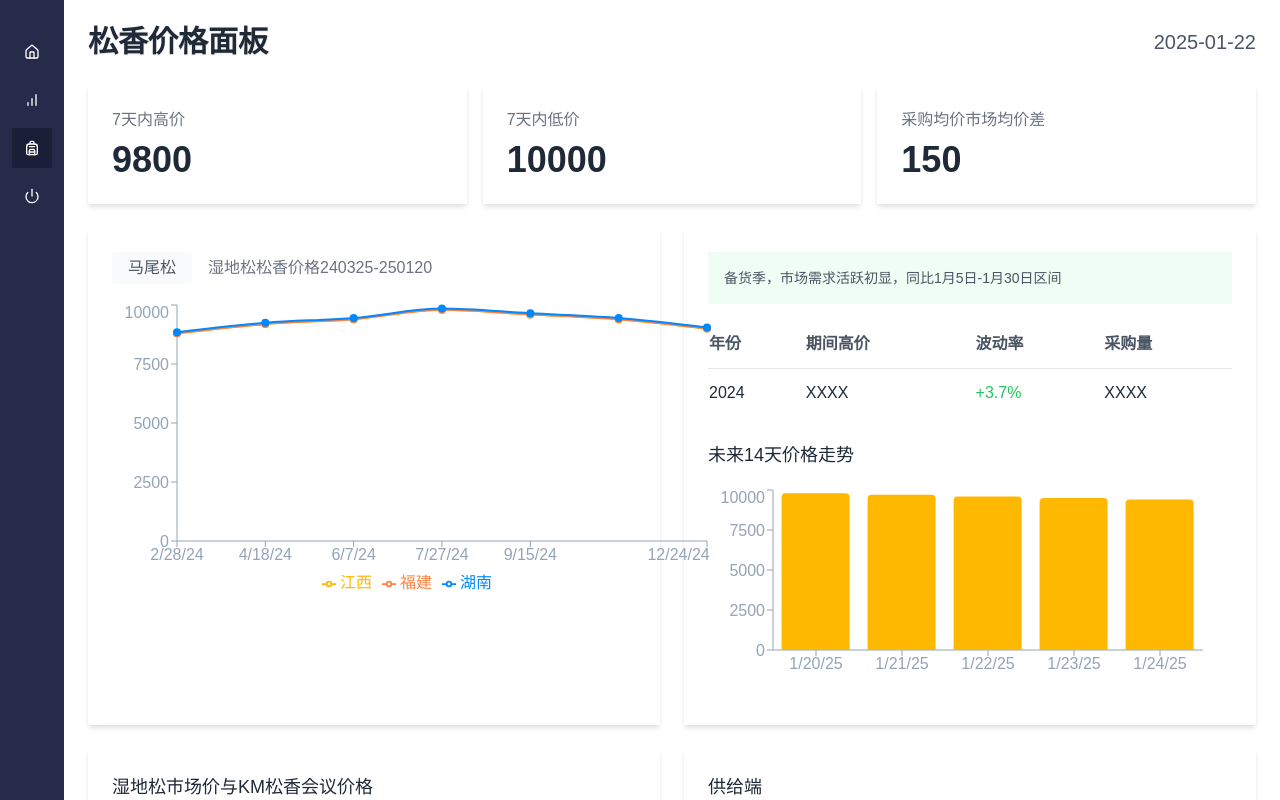
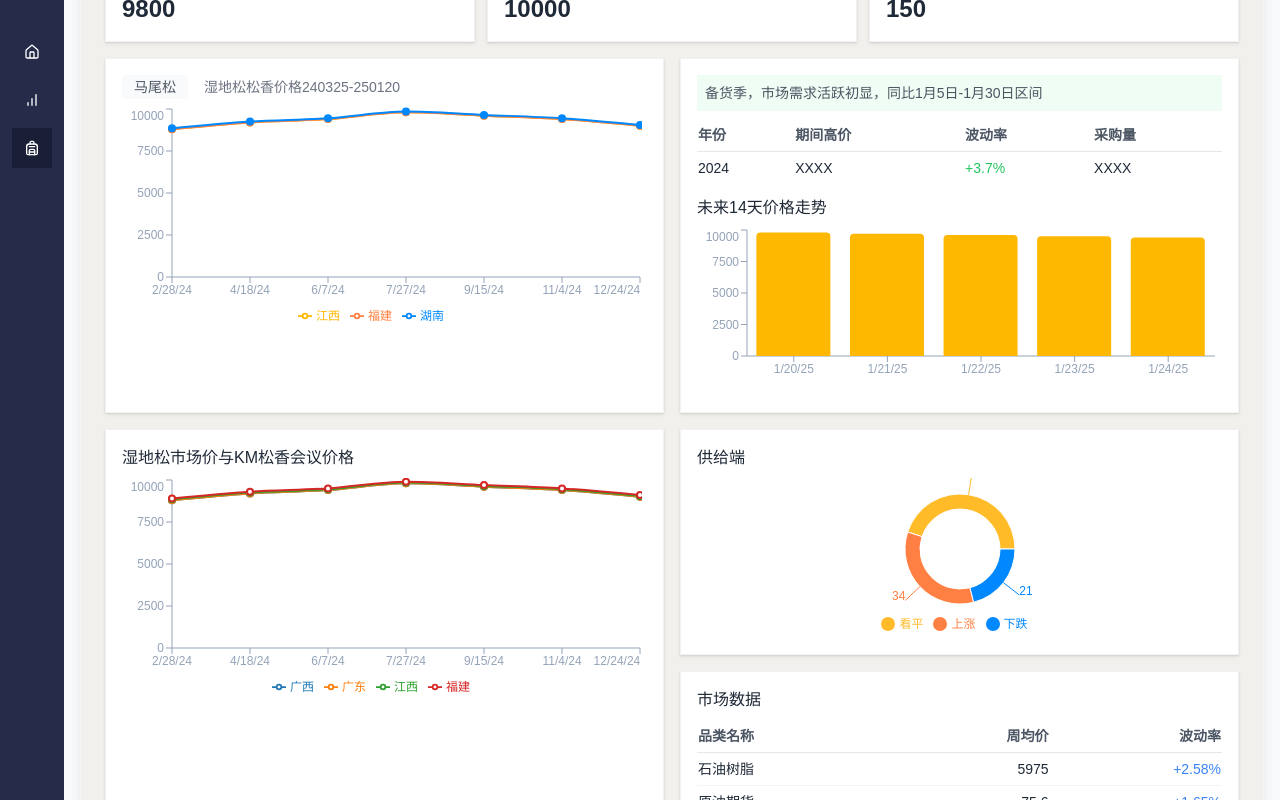
Before and after one commit to 1663851433/km-dashboard, a Next.js app: page /rosinPrice in a window 1280 px wide. Built offline with nearby package versions, Linux system fonts and the light colour scheme.

Commit message:
refactor: Enhance rosin price dashboard UI and chart responsiveness

```diff
--- a/app/rosinPrice/page.tsx
+++ b/app/rosinPrice/page.tsx
@@ -23,7 +23,13 @@ const dataLine = [
   { name: "7/27/24", price: 9800, region1: 9800, region2: 9850, region3: 9900 },
   { name: "9/15/24", price: 9600, region1: 9600, region2: 9650, region3: 9700 },
   { name: "11/4/24", price: 9400, region1: 9400, region2: 9450, region3: 9500 },
-  { name: "12/24/24", price: 9000, region1: 9000, region2: 9050, region3: 9100 },
+  {
+    name: "12/24/24",
+    price: 9000,
+    region1: 9000,
+    region2: 9050,
+    region3: 9100,
+  },
 ];
 
 const dataBar = [
@@ -42,7 +48,7 @@ const dataPie = [
 
 const marketData = [
   { name: "石油树脂", price: 5975, change: "+2.58%" },
-  { name: "原油期货", price: 75.60, change: "+1.65%" },
+  { name: "原油期货", price: 75.6, change: "+1.65%" },
   { name: "乙烯", price: 7000, change: "====" },
 ];
 
@@ -61,137 +67,294 @@ const RosinPricePanel: React.FC = () => {
 
   return (
     <div className="flex h-screen">
-      <div className="h-screen">
-        <DashboardSidebar className="h-full"/>
+      <DashboardSidebar className="h-full" />
+      <div
+        className="flex-1 overflow-auto bg-gray-50 flex items-center p-4"
+        style={{ fontFamily: "'PingFang SC', 'Microsoft YaHei', sans-serif" }}
+      >
+        <div className="max-w-[1200px] w-full mx-auto rounded-xl shadow-lg bg-[#f1f0ec] border border-gray-100 p-4">
+          <div className="flex justify-between items-center mb-4 px-2">
+            <div className="flex items-center gap-4">
+              <h1
+                className="text-2xl font-bold text-gray-800"
+                style={{ textShadow: "0 1px 2px rgba(0,0,0,0.1)" }}
+              >
+                松香价格面板
+              </h1>
             </div>
-      <div className="flex-1 p-6 overflow-auto bg-white" style={{ fontFamily: "'PingFang SC', 'Microsoft YaHei', sans-serif" }}>
-        <div className="flex justify-between items-center mb-6">
-          <div className="flex items-center gap-4">
-            <h1 className="text-3xl font-bold text-gray-800" style={{ textShadow: '0 1px 2px rgba(0,0,0,0.1)' }}>松香价格面板</h1>
+            <div className="flex items-center gap-2">
+              <div className="w-2 h-2 bg-green-400 rounded-full"></div>
+              <span className="text-lg text-gray-600">2025-01-22</span>
             </div>
-          <span className="text-xl text-gray-600">2025-01-22</span>
           </div>
 
           {/* 价格指标卡片 */}
-        <div className="flex gap-4 mb-6">
-          <div className="flex-1 rounded-lg p-6 bg-white" style={{ boxShadow: '0 4px 6px -1px rgba(0,0,0,0.1), 0 2px 4px -1px rgba(0,0,0,0.06)' }}>
-            <h2 className="text-gray-500 mb-2 text-base">7天内高价</h2>
-            <p className="text-4xl font-bold text-gray-800">9800</p>
+          <div className="flex gap-3 mb-4 px-2">
+            <div
+              className="flex-1 rounded-lg p-4 bg-white hover:shadow-lg transition-shadow duration-200"
+              style={{
+                boxShadow: "0 2px 4px rgba(0,0,0,0.05), 0 1px 2px rgba(0,0,0,0.1)",
+                border: "1px solid rgba(0,0,0,0.05)"
+              }}
+            >
+              <h2 className="text-gray-500 mb-1 text-sm">7天内高价</h2>
+              <p className="text-2xl font-bold text-gray-800">9800</p>
             </div>
-          <div className="flex-1 rounded-lg p-6 bg-white" style={{ boxShadow: '0 4px 6px -1px rgba(0,0,0,0.1), 0 2px 4px -1px rgba(0,0,0,0.06)' }}>
-            <h2 className="text-gray-500 mb-2 text-base">7天内低价</h2>
-            <p className="text-4xl font-bold text-gray-800">10000</p>
+            <div
+              className="flex-1 rounded-lg p-4 bg-white hover:shadow-lg transition-shadow duration-200"
+              style={{
+                boxShadow: "0 2px 4px rgba(0,0,0,0.05), 0 1px 2px rgba(0,0,0,0.1)",
+                border: "1px solid rgba(0,0,0,0.05)"
+              }}
+            >
+              <h2 className="text-gray-500 mb-1 text-sm">7天内低价</h2>
+              <p className="text-2xl font-bold text-gray-800">10000</p>
             </div>
-          <div className="flex-1 rounded-lg p-6 bg-white" style={{ boxShadow: '0 4px 6px -1px rgba(0,0,0,0.1), 0 2px 4px -1px rgba(0,0,0,0.06)' }}>
-            <h2 className="text-gray-500 mb-2 text-base">采购均价市场均价差</h2>
-            <p className="text-4xl font-bold text-gray-800">150</p>
+            <div
+              className="flex-1 rounded-lg p-4 bg-white hover:shadow-lg transition-shadow duration-200"
+              style={{
+                boxShadow: "0 2px 4px rgba(0,0,0,0.05), 0 1px 2px rgba(0,0,0,0.1)",
+                border: "1px solid rgba(0,0,0,0.05)"
+              }}
+            >
+              <h2 className="text-gray-500 mb-1 text-sm">采购均价市场均价差</h2>
+              <p className="text-2xl font-bold text-gray-800">150</p>
             </div>
           </div>
 
-        <div className="grid grid-cols-2 gap-6">
-          <div className="rounded-lg p-6 bg-white" style={{ boxShadow: '0 4px 6px -1px rgba(0,0,0,0.1), 0 2px 4px -1px rgba(0,0,0,0.06)' }}>
-            <div className="flex items-center gap-4 mb-4">
-              <span className="px-4 py-1 bg-gray-50 rounded text-gray-600 font-medium">马尾松</span>
-              <span className="text-gray-500">湿地松松香价格240325-250120</span>
+          <div className="grid grid-cols-2 gap-4 px-2">
+            <div
+              className="rounded-lg p-4 bg-white hover:shadow-lg transition-shadow duration-200"
+              style={{
+                boxShadow: "0 2px 4px rgba(0,0,0,0.05), 0 1px 2px rgba(0,0,0,0.1)",
+                border: "1px solid rgba(0,0,0,0.05)"
+              }}
+            >
+              <div className="flex items-center gap-4 mb-2">
+                <span className="px-3 py-0.5 bg-gray-50 rounded text-gray-600 font-medium text-sm">
+                  马尾松
+                </span>
+                <span className="text-gray-500 text-sm">湿地松松香价格240325-250120</span>
               </div>
-            <LineChart width={600} height={300} data={dataLine}>
-              <XAxis dataKey="name" stroke="#94a3b8" />
-              <YAxis stroke="#94a3b8" />
-              <Tooltip contentStyle={{ backgroundColor: 'white', border: 'none', boxShadow: '0 2px 8px rgba(0,0,0,0.15)' }} />
-              <Legend />
-              <Line type="monotone" dataKey="price" stroke="#FFB800" name="江西" dot={{ fill: '#FFB800' }} strokeWidth={2} />
-              <Line type="monotone" dataKey="region1" stroke="#FF8042" name="福建" dot={{ fill: '#FF8042' }} strokeWidth={2} />
-              <Line type="monotone" dataKey="region2" stroke="#0088FE" name="湖南" dot={{ fill: '#0088FE' }} strokeWidth={2} />
+              <LineChart width={520} height={220} data={dataLine} margin={{ top: 2, right: 2, bottom: 2, left: -10 }}>
+                <XAxis dataKey="name" stroke="#94a3b8" fontSize={12} />
+                <YAxis stroke="#94a3b8" fontSize={12} />
+                <Tooltip
+                  contentStyle={{
+                    backgroundColor: "white",
+                    border: "none",
+                    boxShadow: "0 2px 8px rgba(0,0,0,0.15)",
+                    fontSize: "12px"
+                  }}
+                />
+                <Legend wrapperStyle={{ fontSize: "12px" }} />
+                <Line
+                  type="monotone"
+                  dataKey="price"
+                  stroke="#FFB800"
+                  name="江西"
+                  dot={{ fill: "#FFB800", r: 3 }}
+                  strokeWidth={2}
+                />
+                <Line
+                  type="monotone"
+                  dataKey="region1"
+                  stroke="#FF8042"
+                  name="福建"
+                  dot={{ fill: "#FF8042", r: 3 }}
+                  strokeWidth={2}
+                />
+                <Line
+                  type="monotone"
+                  dataKey="region2"
+                  stroke="#0088FE"
+                  name="湖南"
+                  dot={{ fill: "#0088FE", r: 3 }}
+                  strokeWidth={2}
+                />
               </LineChart>
             </div>
 
-          <div className="rounded-lg p-6 bg-white" style={{ boxShadow: '0 4px 6px -1px rgba(0,0,0,0.1), 0 2px 4px -1px rgba(0,0,0,0.06)' }}>
-            <div className="mb-4">
-              <div className="p-4 bg-green-50 rounded-lg text-sm text-gray-600 mb-4">
+            <div
+              className="rounded-lg p-4 bg-white hover:shadow-lg transition-shadow duration-200"
+              style={{
+                boxShadow: "0 2px 4px rgba(0,0,0,0.05), 0 1px 2px rgba(0,0,0,0.1)",
+                border: "1px solid rgba(0,0,0,0.05)"
+              }}
+            >
+              <div className="mb-2">
+                <div className="p-2 bg-green-50 rounded-lg text-sm text-gray-600 mb-2">
                   备货季，市场需求活跃初显，同比1月5日-1月30日区间
                 </div>
-              <table className="w-full mb-6">
+                <table className="w-full mb-3 text-sm">
                   <thead>
                     <tr className="border-b border-gray-200">
-                    <th className="py-3 text-left text-gray-600">年份</th>
-                    <th className="py-3 text-left text-gray-600">期间高价</th>
-                    <th className="py-3 text-left text-gray-600">波动率</th>
-                    <th className="py-3 text-left text-gray-600">采购量</th>
+                      <th className="py-1.5 text-left text-gray-600">年份</th>
+                      <th className="py-1.5 text-left text-gray-600">期间高价</th>
+                      <th className="py-1.5 text-left text-gray-600">波动率</th>
+                      <th className="py-1.5 text-left text-gray-600">采购量</th>
                     </tr>
                   </thead>
                   <tbody>
                     <tr>
-                    <td className="py-3 text-gray-800">2024</td>
-                    <td className="py-3 text-gray-800">XXXX</td>
-                    <td className="py-3 text-green-500">+3.7%</td>
-                    <td className="py-3 text-gray-800">XXXX</td>
+                      <td className="py-1.5 text-gray-800">2024</td>
+                      <td className="py-1.5 text-gray-800">XXXX</td>
+                      <td className="py-1.5 text-green-500">+3.7%</td>
+                      <td className="py-1.5 text-gray-800">XXXX</td>
                     </tr>
                   </tbody>
                 </table>
-              <h3 className="text-lg font-medium text-gray-800 mb-4">未来14天价格走势</h3>
-              <BarChart width={500} height={200} data={dataBar}>
-                <XAxis dataKey="name" stroke="#94a3b8" />
-                <YAxis stroke="#94a3b8" />
-                <Tooltip contentStyle={{ backgroundColor: 'white', border: 'none', boxShadow: '0 2px 8px rgba(0,0,0,0.15)' }} />
+                <h3 className="text-base font-medium text-gray-800 mb-2">
+                  未来14天价格走势
+                </h3>
+                <BarChart width={520} height={160} data={dataBar} margin={{ top: 2, right: 2, bottom: 2, left: -10 }}>
+                  <XAxis dataKey="name" stroke="#94a3b8" fontSize={12} />
+                  <YAxis stroke="#94a3b8" fontSize={12} />
+                  <Tooltip
+                    contentStyle={{
+                      backgroundColor: "white",
+                      border: "none",
+                      boxShadow: "0 2px 8px rgba(0,0,0,0.15)",
+                      fontSize: "12px"
+                    }}
+                  />
                   <Bar dataKey="price" fill="#FFB800" radius={[4, 4, 0, 0]} />
                 </BarChart>
               </div>
             </div>
 
-          <div className="rounded-lg p-6 bg-white" style={{ boxShadow: '0 4px 6px -1px rgba(0,0,0,0.1), 0 2px 4px -1px rgba(0,0,0,0.06)' }}>
-            <h3 className="text-lg font-medium text-gray-800 mb-4">湿地松市场价与KM松香会议价格</h3>
-            <LineChart width={600} height={250} data={dataLine}>
-              <XAxis dataKey="name" stroke="#94a3b8" />
-              <YAxis stroke="#94a3b8" />
-              <Tooltip contentStyle={{ backgroundColor: 'white', border: 'none', boxShadow: '0 2px 8px rgba(0,0,0,0.15)' }} />
-              <Legend />
-              <Line type="monotone" dataKey="price" stroke="#1f77b4" name="广西" strokeWidth={2} />
-              <Line type="monotone" dataKey="region1" stroke="#ff7f0e" name="广东" strokeWidth={2} />
-              <Line type="monotone" dataKey="region2" stroke="#2ca02c" name="江西" strokeWidth={2} />
-              <Line type="monotone" dataKey="region3" stroke="#d62728" name="福建" strokeWidth={2} />
+            <div
+              className="rounded-lg p-4 bg-white hover:shadow-lg transition-shadow duration-200"
+              style={{
+                boxShadow: "0 2px 4px rgba(0,0,0,0.05), 0 1px 2px rgba(0,0,0,0.1)",
+                border: "1px solid rgba(0,0,0,0.05)"
+              }}
+            >
+              <h3 className="text-base font-medium text-gray-800 mb-2">
+                湿地松市场价与KM松香会议价格
+              </h3>
+              <LineChart width={520} height={220} data={dataLine} margin={{ top: 2, right: 2, bottom: 2, left: -10 }}>
+                <XAxis dataKey="name" stroke="#94a3b8" fontSize={12} />
+                <YAxis stroke="#94a3b8" fontSize={12} />
+                <Tooltip
+                  contentStyle={{
+                    backgroundColor: "white",
+                    border: "none",
+                    boxShadow: "0 2px 8px rgba(0,0,0,0.15)",
+                    fontSize: "12px"
+                  }}
+                />
+                <Legend wrapperStyle={{ fontSize: "12px" }} />
+                <Line
+                  type="monotone"
+                  dataKey="price"
+                  stroke="#1f77b4"
+                  name="广西"
+                  strokeWidth={2}
+                  dot={{ r: 3 }}
+                />
+                <Line
+                  type="monotone"
+                  dataKey="region1"
+                  stroke="#ff7f0e"
+                  name="广东"
+                  strokeWidth={2}
+                  dot={{ r: 3 }}
+                />
+                <Line
+                  type="monotone"
+                  dataKey="region2"
+                  stroke="#2ca02c"
+                  name="江西"
+                  strokeWidth={2}
+                  dot={{ r: 3 }}
+                />
+                <Line
+                  type="monotone"
+                  dataKey="region3"
+                  stroke="#d62728"
+                  name="福建"
+                  strokeWidth={2}
+                  dot={{ r: 3 }}
+                />
               </LineChart>
             </div>
 
-          <div className="grid grid-rows-2 gap-6">
-            <div className="rounded-lg p-6 bg-white" style={{ boxShadow: '0 4px 6px -1px rgba(0,0,0,0.1), 0 2px 4px -1px rgba(0,0,0,0.06)' }}>
-              <h3 className="text-lg font-medium text-gray-800 mb-4">供给端</h3>
+            <div className="grid grid-rows-2 gap-4">
+              <div
+                className="rounded-lg p-4 bg-white hover:shadow-lg transition-shadow duration-200"
+                style={{
+                  boxShadow: "0 2px 4px rgba(0,0,0,0.05), 0 1px 2px rgba(0,0,0,0.1)",
+                  border: "1px solid rgba(0,0,0,0.05)"
+                }}
+              >
+                <h3 className="text-base font-medium text-gray-800 mb-2">供给端</h3>
                 <div className="flex items-center justify-center">
-                <PieChart width={300} height={200}>
+                  <PieChart width={260} height={160}>
                     <Pie
                       data={dataPie}
                       cx="50%"
                       cy="50%"
-                    outerRadius={80}
+                      innerRadius={40}
+                      outerRadius={55}
                       fill="#8884d8"
                       dataKey="value"
-                    label
+                      label={{ fontSize: 12 }}
+                      labelLine={true}
                     >
                       {dataPie.map((entry, index) => (
-                      <Cell key={`cell-${index}`} fill={COLORS[index % COLORS.length]} />
+                        <Cell
+                          key={`cell-${index}`}
+                          fill={COLORS[index % COLORS.length]}
+                        />
                       ))}
                     </Pie>
-                  <Tooltip contentStyle={{ backgroundColor: 'white', border: 'none', boxShadow: '0 2px 8px rgba(0,0,0,0.15)' }} />
-                  <Legend />
+                    <Tooltip
+                      contentStyle={{
+                        backgroundColor: "white",
+                        border: "none",
+                        boxShadow: "0 2px 8px rgba(0,0,0,0.15)",
+                        fontSize: "12px"
+                      }}
+                    />
+                    <Legend
+                      wrapperStyle={{ fontSize: "12px" }}
+                      iconType="circle"
+                    />
                   </PieChart>
                 </div>
               </div>
 
-            <div className="rounded-lg p-6 bg-white" style={{ boxShadow: '0 4px 6px -1px rgba(0,0,0,0.1), 0 2px 4px -1px rgba(0,0,0,0.06)' }}>
-              <h3 className="text-lg font-medium text-gray-800 mb-4">市场数据</h3>
-              <table className="w-full">
+              <div
+                className="rounded-lg p-4 bg-white hover:shadow-lg transition-shadow duration-200"
+                style={{
+                  boxShadow: "0 2px 4px rgba(0,0,0,0.05), 0 1px 2px rgba(0,0,0,0.1)",
+                  border: "1px solid rgba(0,0,0,0.05)"
+                }}
+              >
+                <h3 className="text-base font-medium text-gray-800 mb-2">
+                  市场数据
+                </h3>
+                <table className="w-full text-sm">
                   <thead>
                     <tr className="border-b border-gray-200">
-                    <th className="py-3 text-left text-gray-600">品类名称</th>
-                    <th className="py-3 text-right text-gray-600">周均价</th>
-                    <th className="py-3 text-right text-gray-600">波动率</th>
+                      <th className="py-1.5 text-left text-gray-600">品类名称</th>
+                      <th className="py-1.5 text-right text-gray-600">周均价</th>
+                      <th className="py-1.5 text-right text-gray-600">波动率</th>
                     </tr>
                   </thead>
                   <tbody>
                     {marketData.map((item, index) => (
                       <tr key={index} className="border-b border-gray-100">
-                      <td className="py-3 text-left text-gray-800">{item.name}</td>
-                      <td className="py-3 text-right text-gray-800">{item.price}</td>
-                      <td className="py-3 text-right text-blue-500">{item.change}</td>
+                        <td className="py-1.5 text-left text-gray-800">
+                          {item.name}
+                        </td>
+                        <td className="py-1.5 text-right text-gray-800">
+                          {item.price}
+                        </td>
+                        <td className="py-1.5 text-right text-blue-500">
+                          {item.change}
+                        </td>
                       </tr>
                     ))}
                   </tbody>
@@ -201,6 +364,7 @@ const RosinPricePanel: React.FC = () => {
           </div>
         </div>
       </div>
+    </div>
   );
 };
 
--- a/components/dashboard-sidebar.tsx
+++ b/components/dashboard-sidebar.tsx
@@ -56,7 +56,7 @@ export function DashboardSidebar({className}:{className?:string}) {
             )
           })}
 
-          <div className="mt-auto">
+          {/* <div className="mt-auto">
             <TooltipRoot>
               <TooltipTrigger asChild>
                 <Button variant="ghost" size="icon" className="h-10 w-10 text-white">
@@ -67,7 +67,7 @@ export function DashboardSidebar({className}:{className?:string}) {
                 退出系统
               </TooltipContent>
             </TooltipRoot>
-          </div>
+          </div> */}
         </div>
       </div>
     </TooltipProvider>
```
Also changed, not shown: 1 other file (tests, documents, lock files or other folders). Lines whose indentation alone changed are shown as unchanged.
